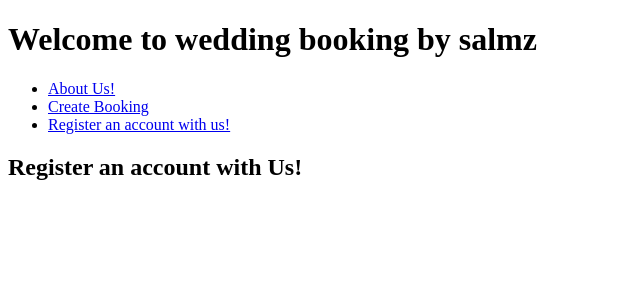
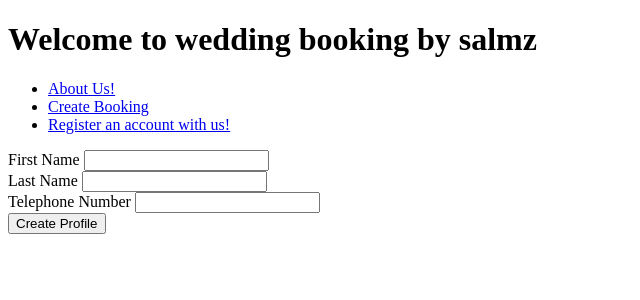
Before and after one commit to salms358/Wedding-Booking-By-Salmz, a Django app: page /register/ in a window 1280 px wide. Shown: the top 300 px of the page, without its empty margins (0-640 px from the left). Run offline with Django 3.2, Linux system fonts and the light colour scheme.

Commit message:
Created the create account page added 2nd form added register model

```diff
--- a/Booking/templates/about_us.html
+++ b/Booking/templates/about_us.html
@@ -2,6 +2,7 @@
 
 {% block content %}
 <h1>About Us</h1>
-<p>Welcome to our website. We are a team of passionate individuals working together to build amazing things!</p>
+<p class="About_page">Welcome to our website. We are a team of passionate individuals working together to build amazing things!</p>
 <p>Feel free to reach out to us if you have any questions or inquiries.</p>
+
 {% endblock %}
--- a/Booking/templates/register.html
+++ b/Booking/templates/register.html
@@ -1,6 +1,34 @@
 {% extends 'base.html' %}
 
 {% block content %}
-    <h2>Register an account with Us!</h2>
-    <!-- Booking form goes here -->
+
+<div class="w-50 mx-auto py-5">
+    <form class="row g-3" method="POST">
+        {% csrf_token %}
+
+        <div class="col-12">
+            <label for="f_name">First Name</label>
+            <input type="text" class="form-control" id="f_name" name="f_name">
+        </div>
+
+        <div class="col-12">
+            <label for="l_name">Last Name</label>
+            <input type="text" class="form-control" id="l_name" name="l_name">
+        </div>
+
+        <div class="col-12 mx-auto">
+            <label for="phone_number">Telephone Number</label>
+            <input type="number" class="form-control" id="phone_number" name="phone_number" minlength="11" maxlength="11">
+        </div>
+
+        <div class="col-12 text-center">
+            <a href="/"> <button type="submit" class="btn custom-red text-white">Create Profile</button>
+            </a>
+        </div>
+    </form>
+</div>
+
+
+
+
 {% endblock %}
--- a/Booking/views.py
+++ b/Booking/views.py
@@ -1,5 +1,7 @@
 from django.shortcuts import render
 from .forms import BookingForm
+from django.views import generic, View
+from django.views.generic import TemplateView, DeleteView
 
 def index_view(request):
     return render(request, 'base.html')
@@ -17,4 +19,28 @@ def create_booking(request):
             return redirect('view_booking', booking_id=booking.id)
     else:
         booking_form = BookingForm()
+
     return render(request, 'create_booking.html', {'booking_form': booking_form})
+class CreateProfile(View):
+    template_name = "create_profile.html"
+
+    def get(self, request, *args, **kwargs):
+        return render(
+            request,
+            "register.html",
+        )
+    def post(self, request):
+        f_name = request.POST.get("f_name")
+        l_name = request.POST.get("l_name")
+        tele = request.POST.get("phone_number")
+
+        CreateUserProfile = UserProfile.objects.create(
+            first_name=f_name,
+            last_name=l_name,
+            phone_number=tele,
+            user=request.user,
+        )
+
+        CreateUserProfile.save()
+
+        return redirect(reverse('home'))
```
Also changed, not shown: Booking/forms.py (+33 -1 lines), Booking/models.py (+10 -1 lines), Booking/templates/create_booking.html (+7 -8 lines), WeddingBookingz/settings.py (+13 -6 lines), Booking/migrations/0002_auto_20230807_1736.py (added), static/css/style.css (added).
